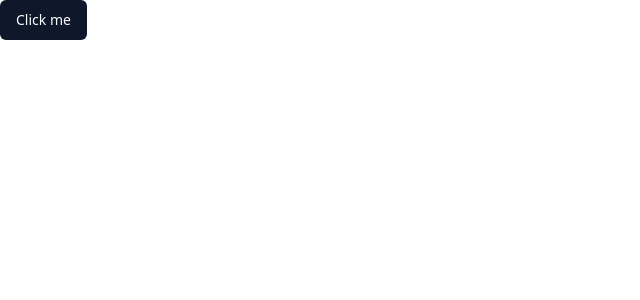
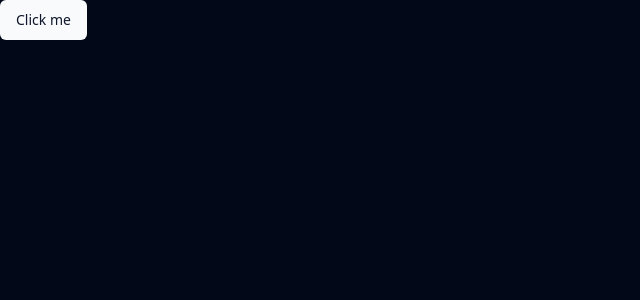
Before and after one commit to TheArcus02/stack-exchange-tags, a React (Vite) app: page / in a window 1280 px wide. Shown: the top 300 px of the page, without its empty margins (0-640 px from the left). Built offline with nearby package versions, Linux system fonts and the light colour scheme.

Commit message:
ui setup, essential libs

```diff
--- a/package.json
+++ b/package.json
@@ -11,6 +11,9 @@
   },
   "dependencies": {
     "@radix-ui/react-slot": "^1.0.2",
+    "@tanstack/react-query": "^5.28.8",
+    "@tanstack/react-query-devtools": "^5.28.8",
+    "@tanstack/react-table": "^8.15.0",
     "class-variance-authority": "^0.7.0",
     "clsx": "^2.1.0",
     "lucide-react": "^0.363.0",
@@ -20,6 +23,7 @@
     "tailwindcss-animate": "^1.0.7"
   },
   "devDependencies": {
+    "@tanstack/eslint-plugin-query": "^5.28.6",
     "@types/node": "^20.11.30",
     "@types/react": "^18.2.66",
     "@types/react-dom": "^18.2.22",
--- /dev/null
+++ b/src/components/ui/table.tsx
@@ -0,0 +1,117 @@
+import * as React from "react"
+
+import { cn } from "@/lib/utils"
+
+const Table = React.forwardRef<
+  HTMLTableElement,
+  React.HTMLAttributes<HTMLTableElement>
+>(({ className, ...props }, ref) => (
+  <div className="relative w-full overflow-auto">
+    <table
+      ref={ref}
+      className={cn("w-full caption-bottom text-sm", className)}
+      {...props}
+    />
+  </div>
+))
+Table.displayName = "Table"
+
+const TableHeader = React.forwardRef<
+  HTMLTableSectionElement,
+  React.HTMLAttributes<HTMLTableSectionElement>
+>(({ className, ...props }, ref) => (
+  <thead ref={ref} className={cn("[&_tr]:border-b", className)} {...props} />
+))
+TableHeader.displayName = "TableHeader"
+
+const TableBody = React.forwardRef<
+  HTMLTableSectionElement,
+  React.HTMLAttributes<HTMLTableSectionElement>
+>(({ className, ...props }, ref) => (
+  <tbody
+    ref={ref}
+    className={cn("[&_tr:last-child]:border-0", className)}
+    {...props}
+  />
+))
+TableBody.displayName = "TableBody"
+
+const TableFooter = React.forwardRef<
+  HTMLTableSectionElement,
+  React.HTMLAttributes<HTMLTableSectionElement>
+>(({ className, ...props }, ref) => (
+  <tfoot
+    ref={ref}
+    className={cn(
+      "border-t bg-muted/50 font-medium [&>tr]:last:border-b-0",
+      className
+    )}
+    {...props}
+  />
+))
+TableFooter.displayName = "TableFooter"
+
+const TableRow = React.forwardRef<
+  HTMLTableRowElement,
+  React.HTMLAttributes<HTMLTableRowElement>
+>(({ className, ...props }, ref) => (
+  <tr
+    ref={ref}
+    className={cn(
+      "border-b transition-colors hover:bg-muted/50 data-[state=selected]:bg-muted",
+      className
+    )}
+    {...props}
+  />
+))
+TableRow.displayName = "TableRow"
+
+const TableHead = React.forwardRef<
+  HTMLTableCellElement,
+  React.ThHTMLAttributes<HTMLTableCellElement>
+>(({ className, ...props }, ref) => (
+  <th
+    ref={ref}
+    className={cn(
+      "h-12 px-4 text-left align-middle font-medium text-muted-foreground [&:has([role=checkbox])]:pr-0",
+      className
+    )}
+    {...props}
+  />
+))
+TableHead.displayName = "TableHead"
+
+const TableCell = React.forwardRef<
+  HTMLTableCellElement,
+  React.TdHTMLAttributes<HTMLTableCellElement>
+>(({ className, ...props }, ref) => (
+  <td
+    ref={ref}
+    className={cn("p-4 align-middle [&:has([role=checkbox])]:pr-0", className)}
+    {...props}
+  />
+))
+TableCell.displayName = "TableCell"
+
+const TableCaption = React.forwardRef<
+  HTMLTableCaptionElement,
+  React.HTMLAttributes<HTMLTableCaptionElement>
+>(({ className, ...props }, ref) => (
+  <caption
+    ref={ref}
+    className={cn("mt-4 text-sm text-muted-foreground", className)}
+    {...props}
+  />
+))
+TableCaption.displayName = "TableCaption"
+
+export {
+  Table,
+  TableHeader,
+  TableBody,
+  TableFooter,
+  TableHead,
+  TableRow,
+  TableCell,
+  TableCaption,
+}
--- a/src/main.tsx
+++ b/src/main.tsx
@@ -2,9 +2,22 @@ import React from 'react'
 import ReactDOM from 'react-dom/client'
 import App from './App.tsx'
 import './index.css'
+import { ThemeProvider } from './providers/theme-provider.tsx'
+import {
+  QueryClient,
+  QueryClientProvider,
+} from '@tanstack/react-query'
+import { ReactQueryDevtools } from '@tanstack/react-query-devtools'
+
+const queryClient = new QueryClient()
 
 ReactDOM.createRoot(document.getElementById('root')!).render(
   <React.StrictMode>
-    <App />
+    <QueryClientProvider client={queryClient}>
+      <ThemeProvider defaultTheme='dark' storageKey='vite-ui-theme'>
+        <App />
+      </ThemeProvider>
+      <ReactQueryDevtools initialIsOpen={false} />
+    </QueryClientProvider>
   </React.StrictMode>,
 )
--- /dev/null
+++ b/src/providers/theme-provider.tsx
@@ -0,0 +1,75 @@
+import { createContext, useContext, useEffect, useState } from 'react'
+
+type Theme = 'dark' | 'light' | 'system'
+
+type ThemeProviderProps = {
+  children: React.ReactNode
+  defaultTheme?: Theme
+  storageKey?: string
+}
+
+type ThemeProviderState = {
+  theme: Theme
+  setTheme: (theme: Theme) => void
+}
+
+const initialState: ThemeProviderState = {
+  theme: 'system',
+  setTheme: () => null,
+}
+
+const ThemeProviderContext =
+  createContext<ThemeProviderState>(initialState)
+
+export function ThemeProvider({
+  children,
+  defaultTheme = 'system',
+  storageKey = 'vite-ui-theme',
+  ...props
+}: ThemeProviderProps) {
+  const [theme, setTheme] = useState<Theme>(
+    () => (localStorage.getItem(storageKey) as Theme) || defaultTheme,
+  )
+
+  useEffect(() => {
+    const root = window.document.documentElement
+
+    root.classList.remove('light', 'dark')
+
+    if (theme === 'system') {
+      const systemTheme = window.matchMedia(
+        '(prefers-color-scheme: dark)',
+      ).matches
+        ? 'dark'
+        : 'light'
+
+      root.classList.add(systemTheme)
+      return
+    }
+
+    root.classList.add(theme)
+  }, [theme])
+
+  const value = {
+    theme,
+    setTheme: (theme: Theme) => {
+      localStorage.setItem(storageKey, theme)
+      setTheme(theme)
+    },
+  }
+
+  return (
+    <ThemeProviderContext.Provider {...props} value={value}>
+      {children}
+    </ThemeProviderContext.Provider>
+  )
+}
+
+export const useTheme = () => {
+  const context = useContext(ThemeProviderContext)
+
+  if (context === undefined)
+    throw new Error('useTheme must be used within a ThemeProvider')
+
+  return context
+}
```
Also changed, not shown: .eslintrc.json, 1 other file (tests, documents, lock files or other folders).
